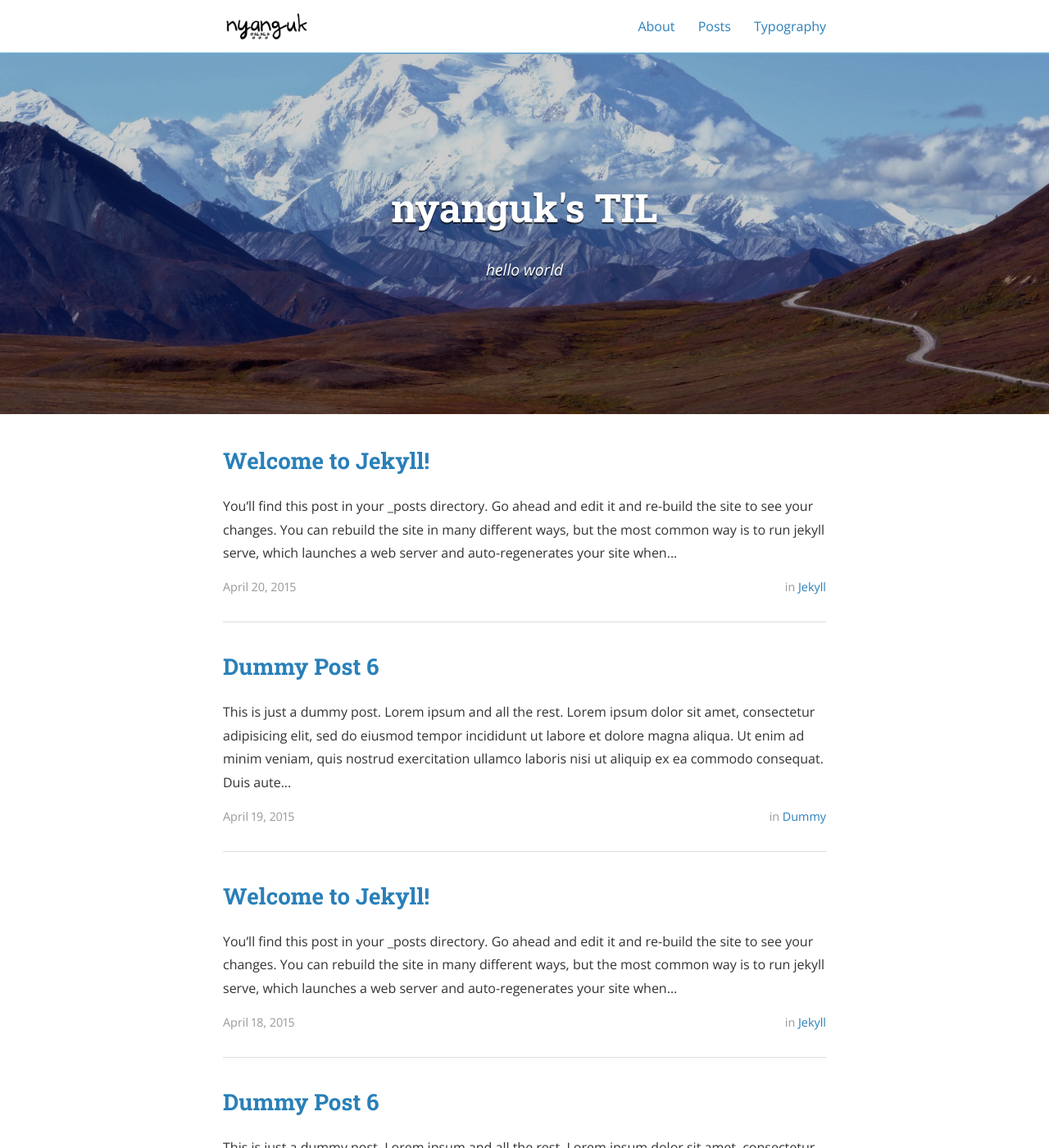
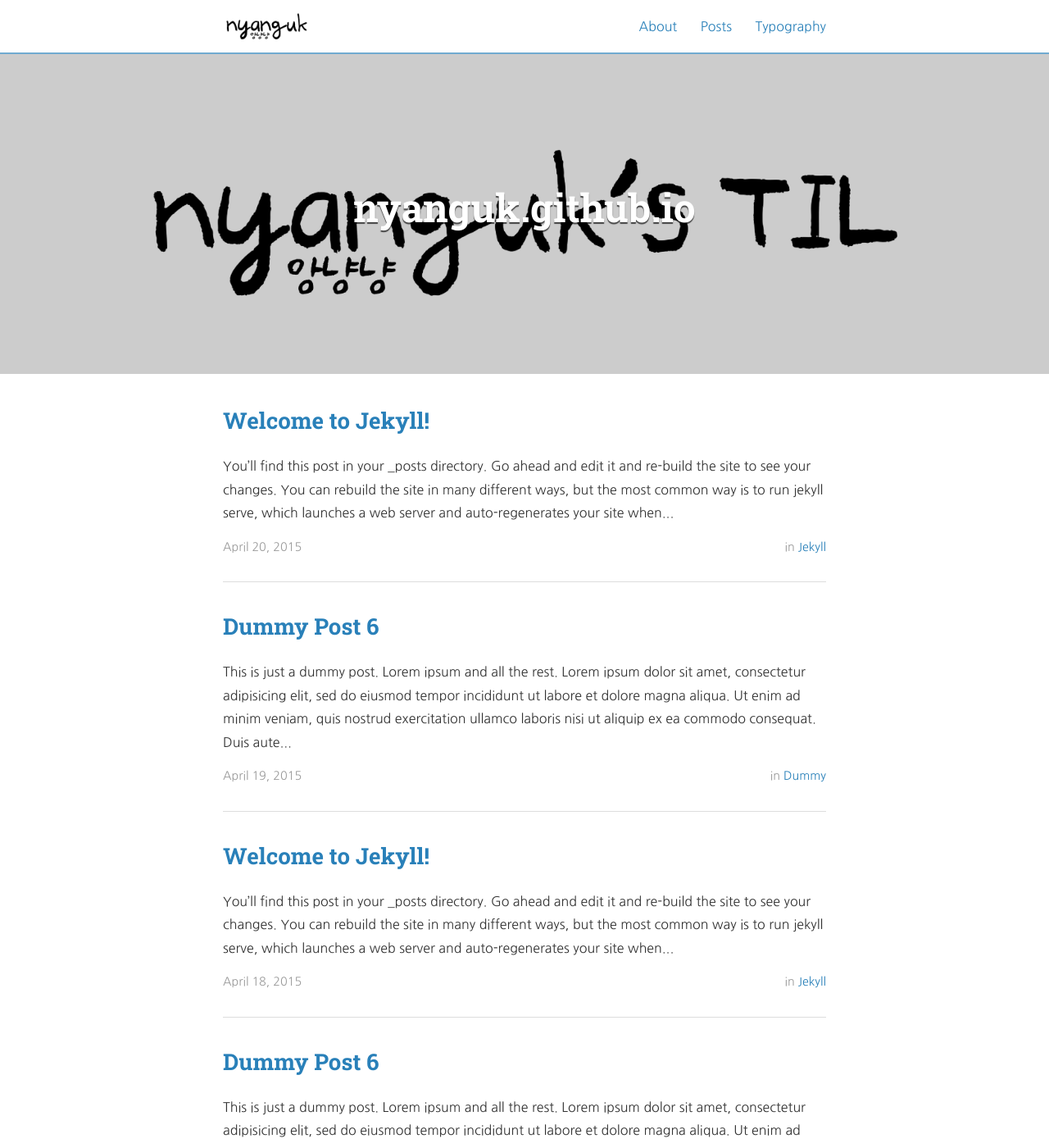
Before and after one commit to NyangUk/nyanguk.github.io, a Jekyll site: the page built from index.html, in a window 1280 px wide and 1400 px high. Shown: the whole window at 82% size. Built offline with Jekyll 4.4.1, drawn with Linux system fonts in a browser that asks for light colours; nearby versions of some CDN libraries; the list of posts is cut into pages by our own code; some of the changed text lies outside the part shown.

Commit message:
폰트변경

```diff
--- a/_config.yml
+++ b/_config.yml
@@ -9,8 +9,8 @@ exclude:
   - "/vendor/"
 
 # Site settings
-title: nyanguk's TIL
-subtitle: "hello world"
+title:
+subtitle:
 email: lobgd9150@gmail.com
 name: jaeuk
 description: >
--- a/_sass/base/_variables.scss
+++ b/_sass/base/_variables.scss
@@ -2,7 +2,7 @@
 @import url(//fonts.googleapis.com/css?family=Roboto+Slab:400,700,300|Roboto:400,700,300|Open+Sans:300italic,400italic,600italic,700italic,800italic,400,800,700,600,300);
 
 // Typography
-$base-font-family: "Open Sans", "Helvetica Neue", "Helvetica", "Roboto", "Arial", sans-serif; // $helvetica;
+$base-font-family: "Nanum Gothic", "Open Sans", "Helvetica Neue", "Helvetica", "Roboto", "Arial", sans-serif; // $helvetica;
 $heading-font-family: "Roboto Slab", "Helvetica Neue", "Helvetica", "Arial", sans-serif; // $base-font-family;
 
 // Font Sizes
--- a/css/main.scss
+++ b/css/main.scss
@@ -11,3 +11,4 @@
   "neat/neat",
   "layout"
 ;
+@import url('https://fonts.googleapis.com/css?family=Nanum+Gothic');
```
Also changed, not shown: assets/header_image.jpg.
